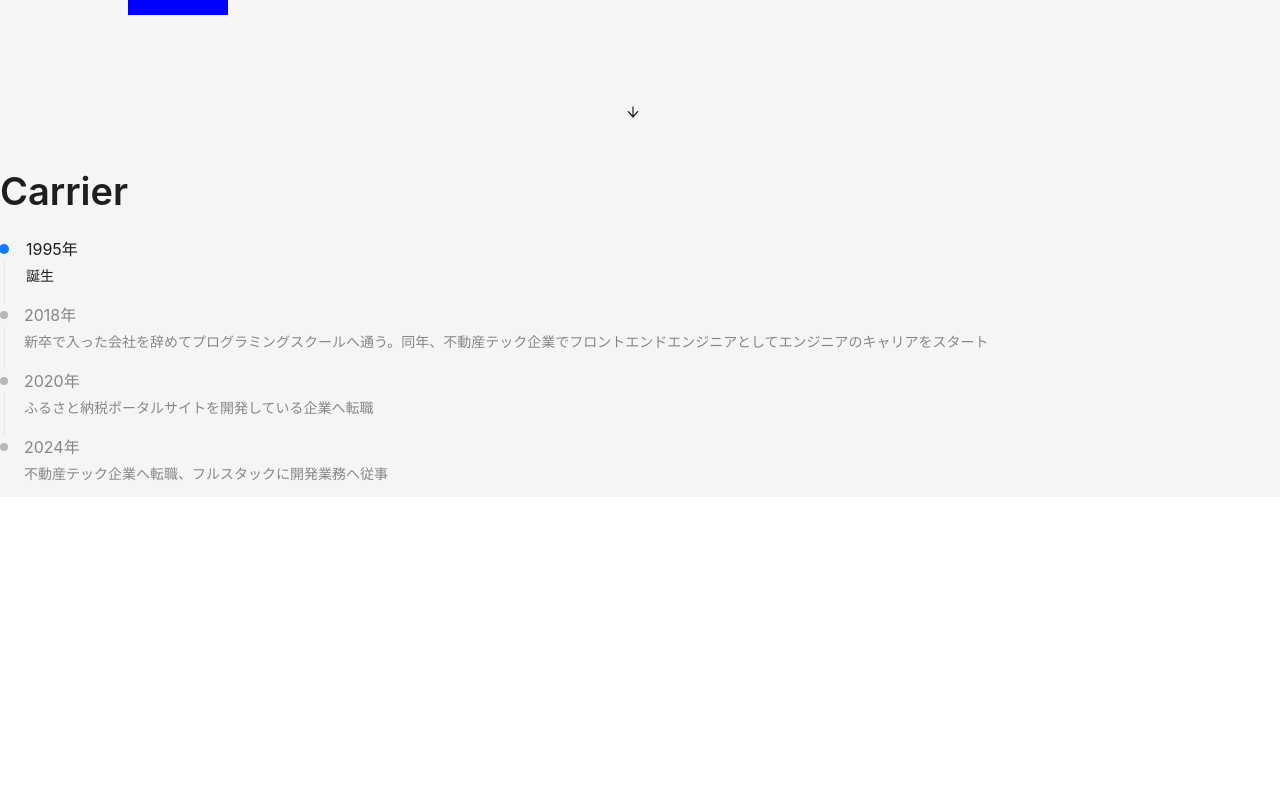
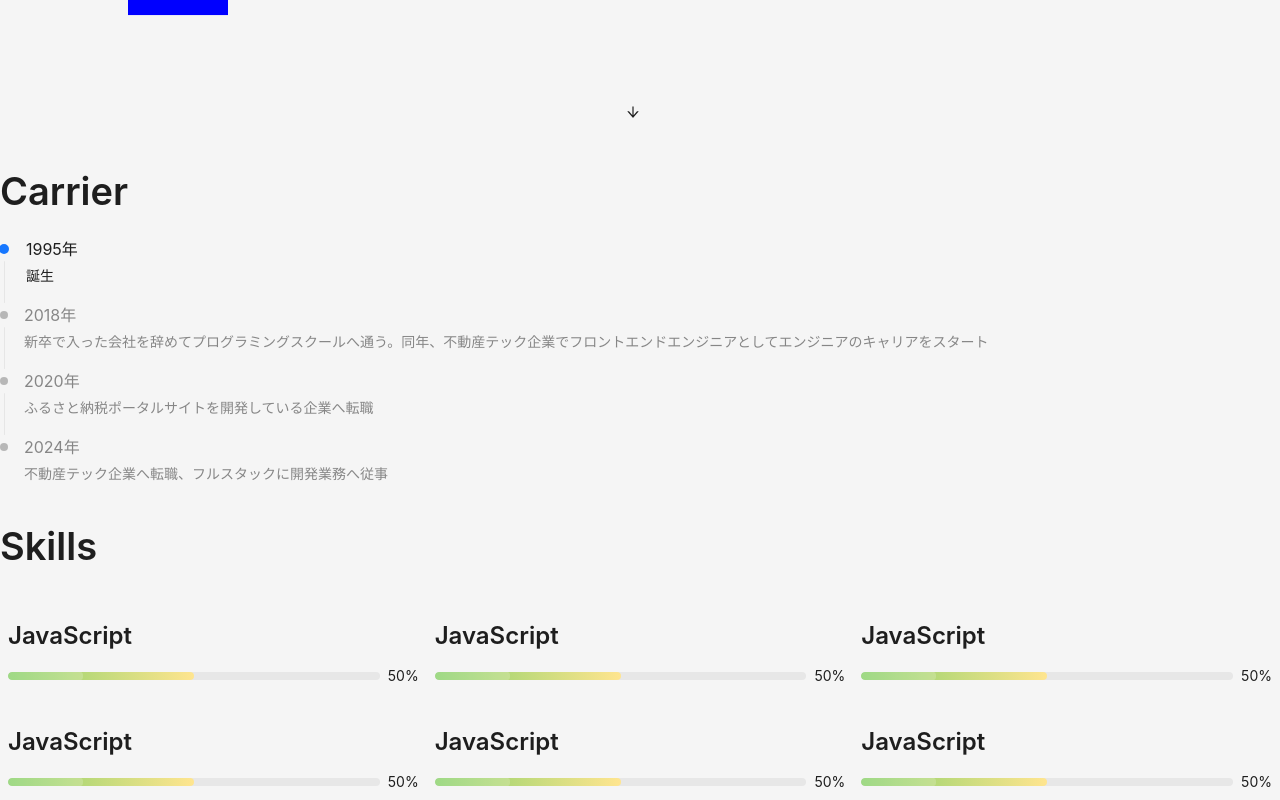
Before and after one commit to kimitashoichi/Profile, a React (Create React App) app in the folder apps/client/: page / in a window 1280 px wide. Shown: the part 472-1272 px from the top of the page. Before the commit the page ends 969 px from the top, so only its background shows below. Built offline with nearby package versions, Linux system fonts and the light colour scheme.

Commit message:
skillマップの雛形作成

```diff
--- a/apps/client/src/App.tsx
+++ b/apps/client/src/App.tsx
@@ -5,6 +5,7 @@ import './App.css';
 import { HeaderComponent } from './components/util/Header';
 import { Top } from './components/top-section/index';
 import { CarrierSection } from './components/carrier-section/index';
+import { SkillMapComponent } from './components/skill-map-section/index';
 
 function App() {
   return (
@@ -12,6 +13,7 @@ function App() {
       <HeaderComponent />
       <Top />
       <CarrierSection />
+      <SkillMapComponent />
     </div>
   );
 }
--- /dev/null
+++ b/apps/client/src/components/skill-map-section/index.tsx
@@ -0,0 +1,64 @@
+import { CSSProperties } from 'react';
+import { Layout, Progress, Typography, Col, Row } from 'antd';
+
+const { Content } = Layout;
+const { Title, Paragraph, Text, Link } = Typography;
+
+const style: CSSProperties = { padding: '8px' };
+const conicColors = { '0%': '#87d068', '50%': '#ffe58f', '100%': '#ffccc7' };
+const items = [
+  {
+    name: 'JavaScript',
+    percent: 50,
+    strokeColor: { '0%': '#87d068', '50%': '#ffe58f', '100%': '#ffccc7' }
+  },
+  {
+    name: 'JavaScript',
+    percent: 50,
+    strokeColor: { '0%': '#87d068', '50%': '#ffe58f', '100%': '#ffccc7' }
+  },
+  {
+    name: 'JavaScript',
+    percent: 50,
+    strokeColor: { '0%': '#87d068', '50%': '#ffe58f', '100%': '#ffccc7' }
+  },
+  {
+    name: 'JavaScript',
+    percent: 50,
+    strokeColor: { '0%': '#87d068', '50%': '#ffe58f', '100%': '#ffccc7' }
+  },
+  {
+    name: 'JavaScript',
+    percent: 50,
+    strokeColor: { '0%': '#87d068', '50%': '#ffe58f', '100%': '#ffccc7' }
+  },
+  {
+    name: 'JavaScript',
+    percent: 50,
+    strokeColor: { '0%': '#87d068', '50%': '#ffe58f', '100%': '#ffccc7' }
+  }
+]
+
+export const SkillMapComponent = () => {
+  return (
+    <Layout>
+      <Title>Skills</Title>
+      <Content>
+        <Row>
+          {items.map((item) => {
+            return (
+              <Col span={8} style={style}>
+                <Title level={3}>{item.name}</Title>
+                <Progress
+                  percent={item.percent}
+                  status="active"
+                  strokeColor={item.strokeColor}
+                />
+              </Col>
+            )
+          })}
+        </Row>
+      </Content>
+    </Layout>
+  )
+}
--- /dev/null
+++ b/package.json
@@ -0,0 +1,6 @@
+{
+  "workspaces": [
+    "apps/*"
+  ],
+  "private": true
+}
--- /dev/null
+++ b/pnpm-workspace.yaml
@@ -0,0 +1,2 @@
+packages:
+  - 'apps/*'
```
Also changed, not shown: 1 other file (tests, documents, lock files or other folders).
